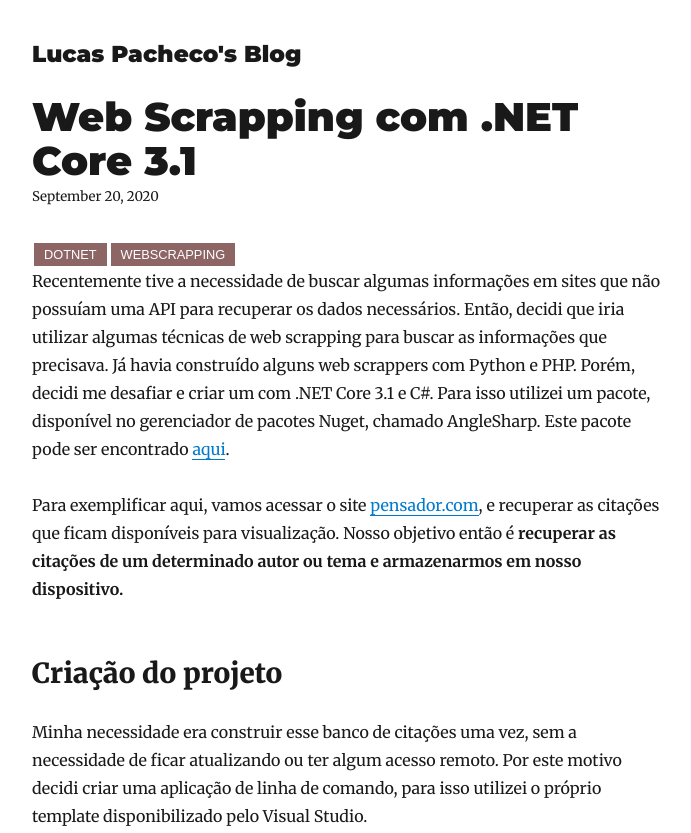
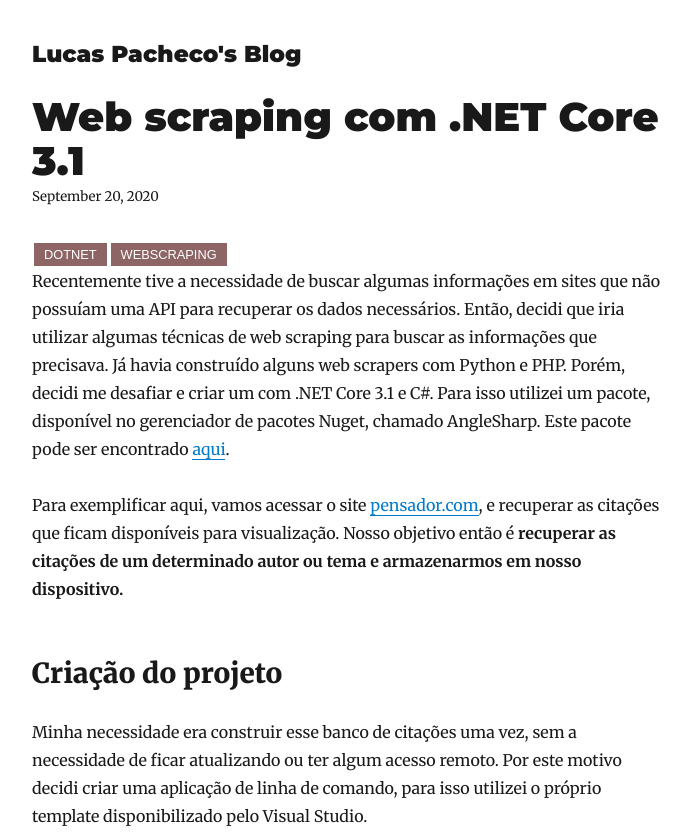
Before and after one commit to lucaspsilveira/my-blog, a Gatsby site: page /webscrapper-dotnet/ in a window 1280 px wide. Shown: the top 833 px of the page, without its empty margins (293-984 px from the left). Built offline with nearby package versions, Linux system fonts and the light colour scheme; Gatsby itself is replaced by a stand-in of ours; some packages are replaced by stand-ins of ours.

Commit message:
Ajuste typo

```diff
--- a/content/blog/webscrapper-dotnet/index.md
+++ b/content/blog/webscrapper-dotnet/index.md
@@ -1,11 +1,11 @@
 ---
-title: Web Scrapping com .NET Core 3.1
+title: Web scraping com .NET Core 3.1
 date: "2020-09-20 23:00:00"
-description: "Realizando web scrapping em um site com AngleSharp"
-tags: ["dotnet", "webscrapping"]
+description: "Realizando web scraping em um site com AngleSharp"
+tags: ["dotnet", "webscraping"]
 ---
 
-Recentemente tive a necessidade de buscar algumas informações em sites que não possuíam uma API para recuperar os dados necessários. Então, decidi que iria utilizar algumas técnicas de web scrapping para buscar as informações que precisava. Já havia construído alguns web scrappers com Python e PHP. Porém, decidi me desafiar e criar um com .NET Core 3.1 e C#. Para isso utilizei um pacote, disponível no gerenciador de pacotes Nuget, chamado AngleSharp. Este pacote pode ser encontrado [aqui](https://www.nuget.org/packages/AngleSharp/1.0.0-alpha-827).
+Recentemente tive a necessidade de buscar algumas informações em sites que não possuíam uma API para recuperar os dados necessários. Então, decidi que iria utilizar algumas técnicas de web scraping para buscar as informações que precisava. Já havia construído alguns web scrapers com Python e PHP. Porém, decidi me desafiar e criar um com .NET Core 3.1 e C#. Para isso utilizei um pacote, disponível no gerenciador de pacotes Nuget, chamado AngleSharp. Este pacote pode ser encontrado [aqui](https://www.nuget.org/packages/AngleSharp/1.0.0-alpha-827).
 
 Para exemplificar aqui, vamos acessar o site [pensador.com](https://www.pensador.com/), e recuperar as citações que ficam disponíveis para visualização. Nosso objetivo então é **recuperar as citações de um determinado autor ou tema e armazenarmos em nosso dispositivo.**
 
@@ -290,6 +290,6 @@ namespace PensadorScrapper
 
 ## Conclusão
 
-Pronto! Temos uma aplicação que realiza um Web Scrapping no site pensador.com e retorna todas as citações disponíveis de um determinado autor ou tema. Claro que normalmente não é só isso que desejamos. Muitas vezes necessitamos armazenar essas informações. Por esse motivo eu já realizei também a integração dessa aplicação com um banco de dados, onde essas informações ficam armazenadas. Mas como o post já ficou extenso, vou tratar desta etapa em um outro post aqui. Utilizaremos SQLite para armazenar e recuperar esses dados. O código completo desse post, com a versão já utilizando o banco de dados pode ser encontrado no meu [Github](https://github.com/lucaspsilveira/PensadorScrapper). Abaixo temos um GIF da aplicação funcionando:
+Pronto! Temos uma aplicação que realiza um Web scraping no site pensador.com e retorna todas as citações disponíveis de um determinado autor ou tema. Claro que normalmente não é só isso que desejamos. Muitas vezes necessitamos armazenar essas informações. Por esse motivo eu já realizei também a integração dessa aplicação com um banco de dados, onde essas informações ficam armazenadas. Mas como o post já ficou extenso, vou tratar desta etapa em um outro post aqui. Utilizaremos SQLite para armazenar e recuperar esses dados. O código completo desse post, com a versão já utilizando o banco de dados pode ser encontrado no meu [Github](https://github.com/lucaspsilveira/PensadorScrapper). Abaixo temos um GIF da aplicação funcionando:
 
 ![scrapperpensador.gif](scrapperpensador.gif)
```
